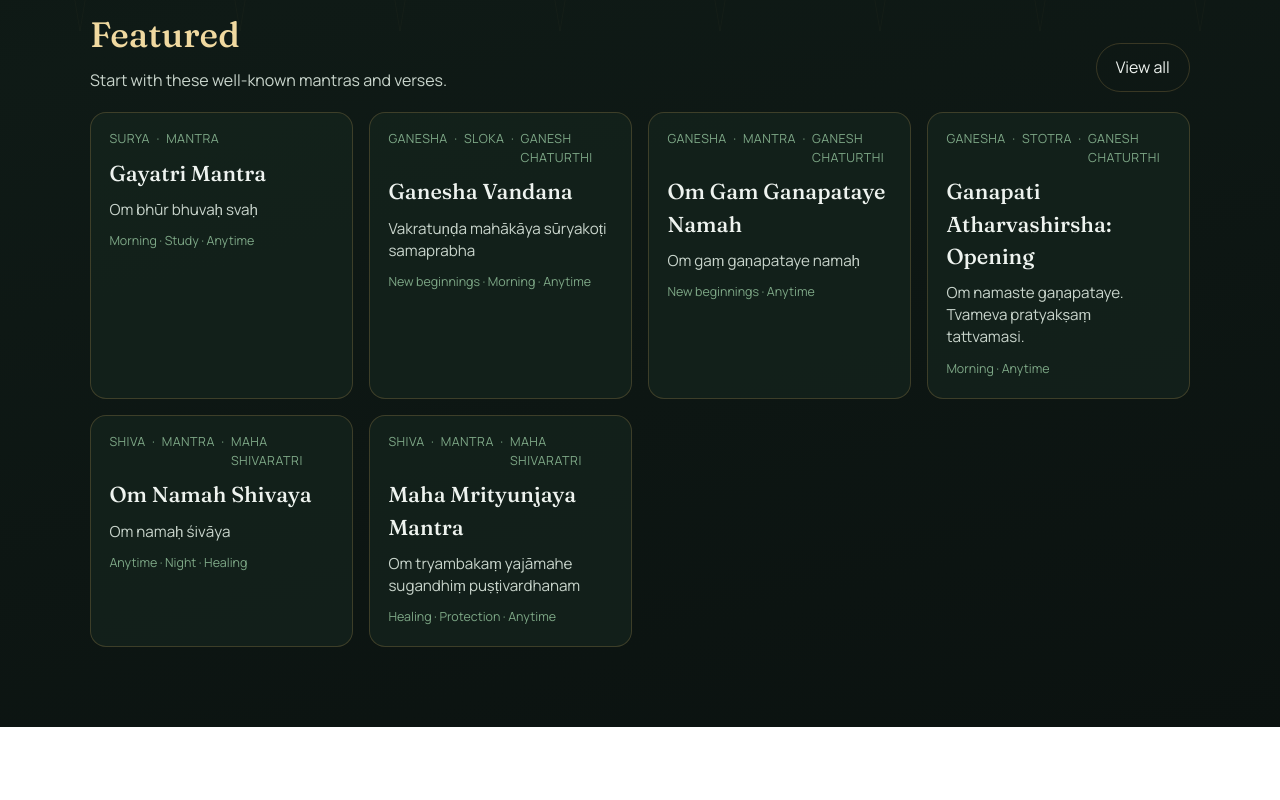
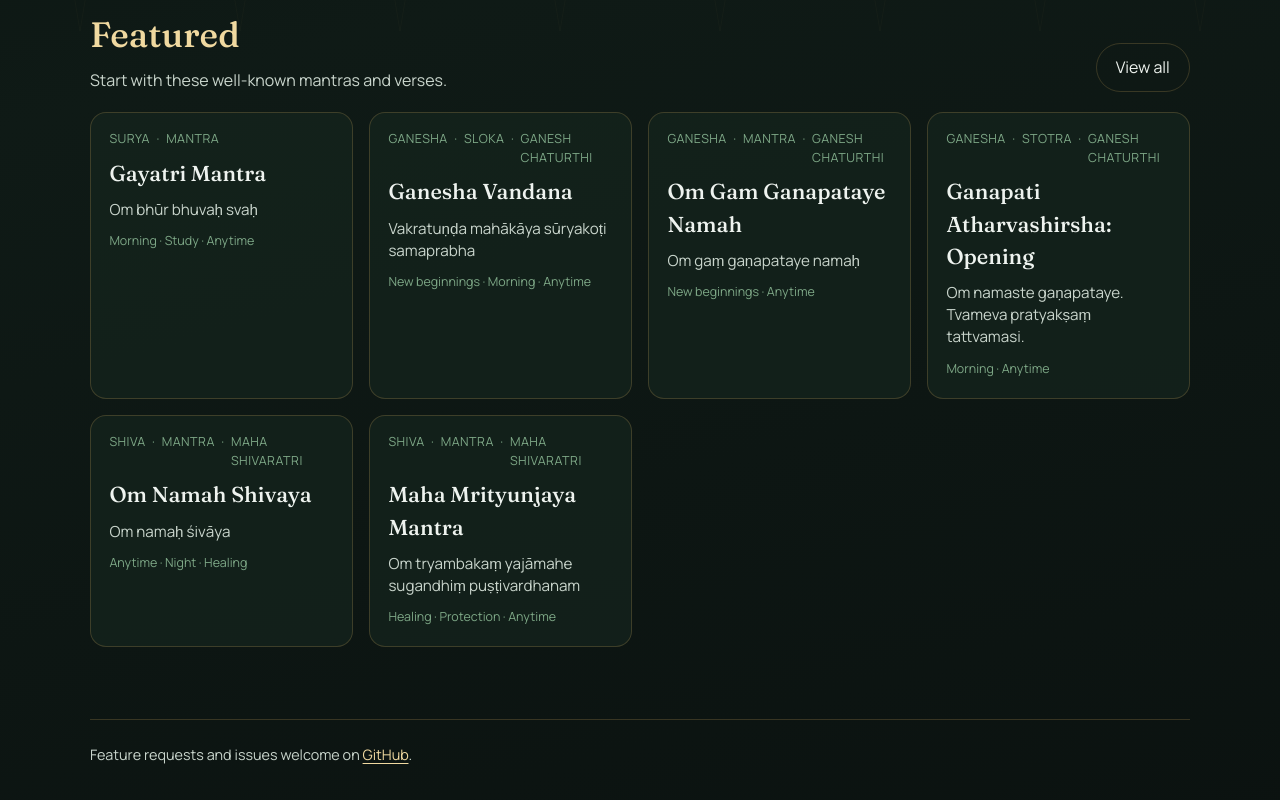
Before and after one commit to aprameyak/prarthana, a Next.js app: page / in a window 1280 px wide. Shown: the part 729-1529 px from the top of the page. Before the commit the page ends 1456 px from the top, so only its background shows below. Built offline with nearby package versions, Linux system fonts and the light colour scheme.

Commit message:
Add footer with GitHub issues link.

```diff
--- a/src/app/globals.css
+++ b/src/app/globals.css
@@ -82,6 +82,25 @@ a {
 
 .nav a:hover {
   color: var(--gold-soft);
+}
+
+.site-footer {
+  margin-top: 3.5rem;
+  padding: 1.5rem 0 0.5rem;
+  border-top: 1px solid var(--line);
+  color: var(--mist);
+  font-size: 0.9rem;
+  line-height: 1.5;
+}
+
+.site-footer a {
+  color: var(--gold-soft);
+  text-decoration: underline;
+  text-underline-offset: 0.18em;
+}
+
+.site-footer a:hover {
+  color: var(--gold);
 }
 
 .hero {
--- a/src/app/layout.tsx
+++ b/src/app/layout.tsx
@@ -1,5 +1,6 @@
 import type { Metadata } from "next";
 import { Fraunces, Manrope } from "next/font/google";
+import { SiteFooter } from "@/components/SiteFooter";
 import { SiteHeader } from "@/components/SiteHeader";
 import "./globals.css";
 
@@ -33,6 +34,7 @@ export default function RootLayout({
         <div className="shell">
           <SiteHeader />
           <main>{children}</main>
+          <SiteFooter />
         </div>
       </body>
     </html>
--- /dev/null
+++ b/src/components/SiteFooter.tsx
@@ -0,0 +1,17 @@
+export function SiteFooter() {
+  return (
+    <footer className="site-footer">
+      <p>
+        Feature requests and issues welcome on{" "}
+        <a
+          href="https://github.com/aprameyak/prarthana/issues"
+          target="_blank"
+          rel="noopener noreferrer"
+        >
+          GitHub
+        </a>
+        .
+      </p>
+    </footer>
+  );
+}
```
